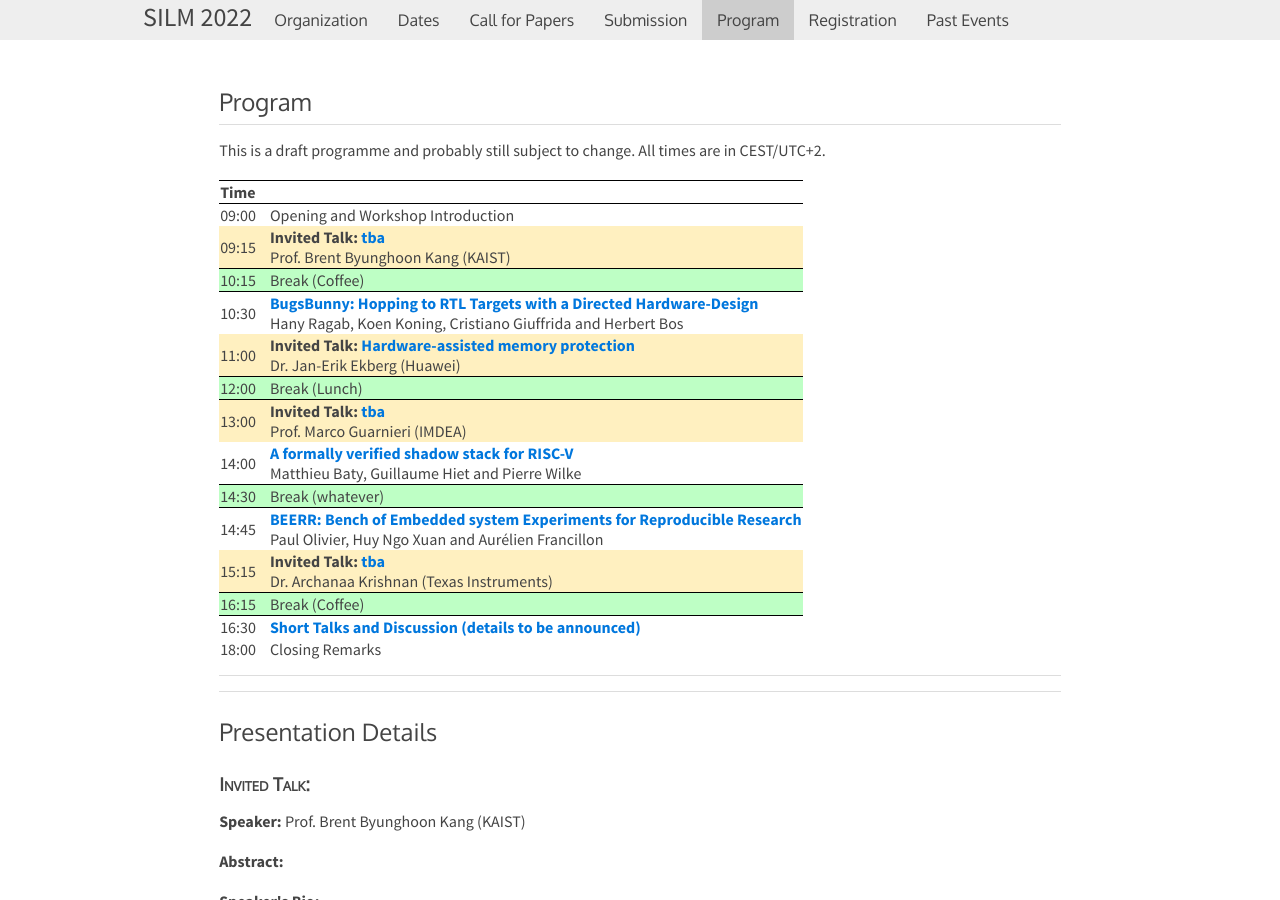
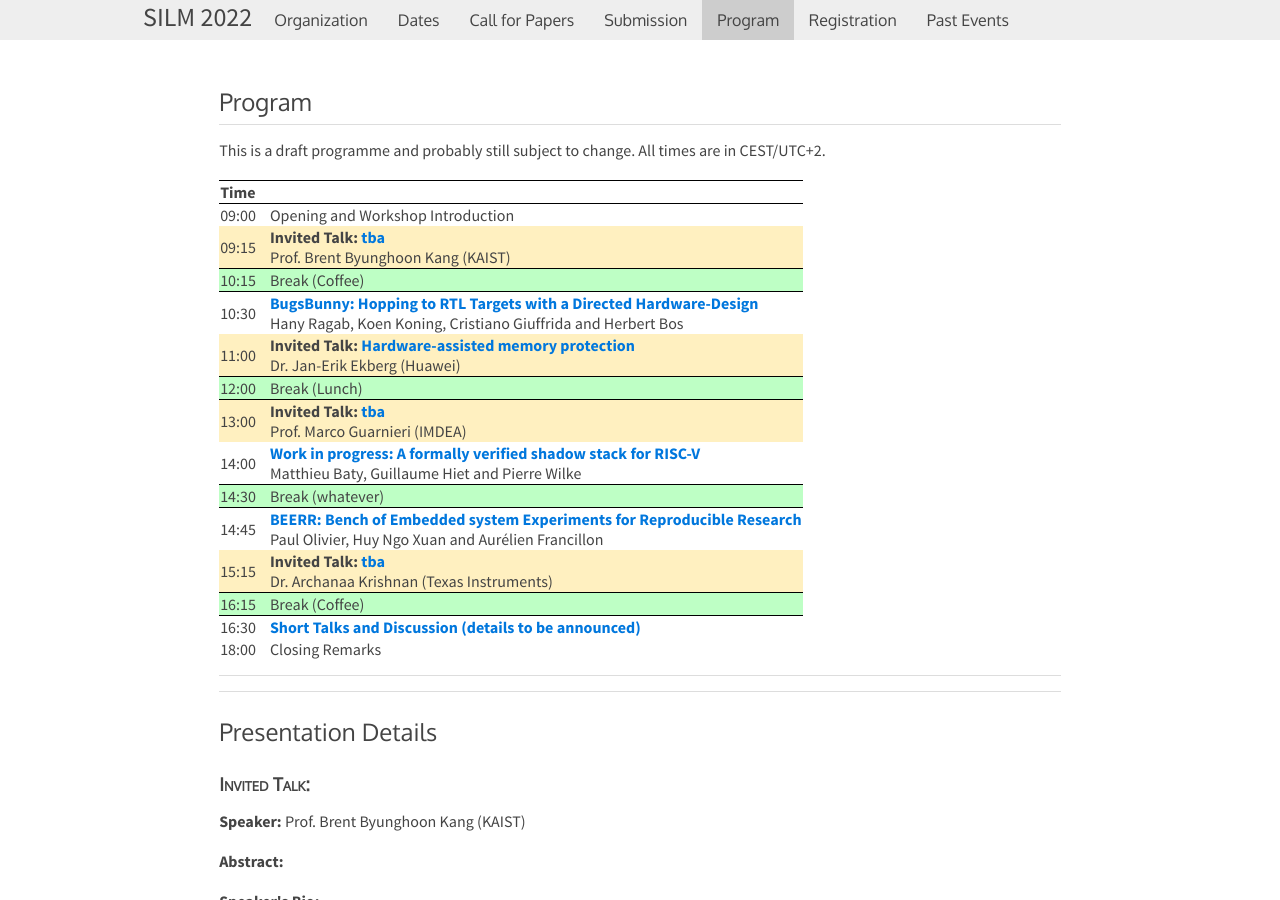
Before and after one commit to silm-workshop/silm-workshop.github.io, a Jekyll site: the page built from program.html, in a window 1280 px wide and 900 px high. Built offline with Jekyll 4.4.1, drawn with Linux system fonts in a browser that asks for light colours; some of the changed text lies outside the part shown.

Commit message:
fixed paper title

```diff
--- a/program.html
+++ b/program.html
@@ -46,7 +46,7 @@ protection</b></a></b><br>Dr. Jan-Erik Ekberg (Huawei)</td>
 </tr>
 <tr>
   <td>14:00</td><td></td>
-  <td><a href="#shadowstack"><b>A formally verified shadow stack for
+  <td><a href="#shadowstack"><b>Work in progress: A formally verified shadow stack for
 RISC-V</b></a><br>
 Matthieu Baty, Guillaume Hiet and Pierre Wilke</td>
 </tr>
@@ -188,7 +188,7 @@ efficiently used to mitigate attacks in contemporary computing devices.
 
 <!-- +++++++++++++++++++++++++++++++++++++++++++++++++++++++++++++++++ -->
 <hr>
-<h3 id="shadowstack">A formally verified shadow stack for RISC-V</h3>
+<h3 id="shadowstack">Work in progress: A formally verified shadow stack for RISC-V</h3>
 
 <b>Authors:</b> Matthieu Baty, Guillaume Hiet and Pierre Wilke<br><br>
 
```
